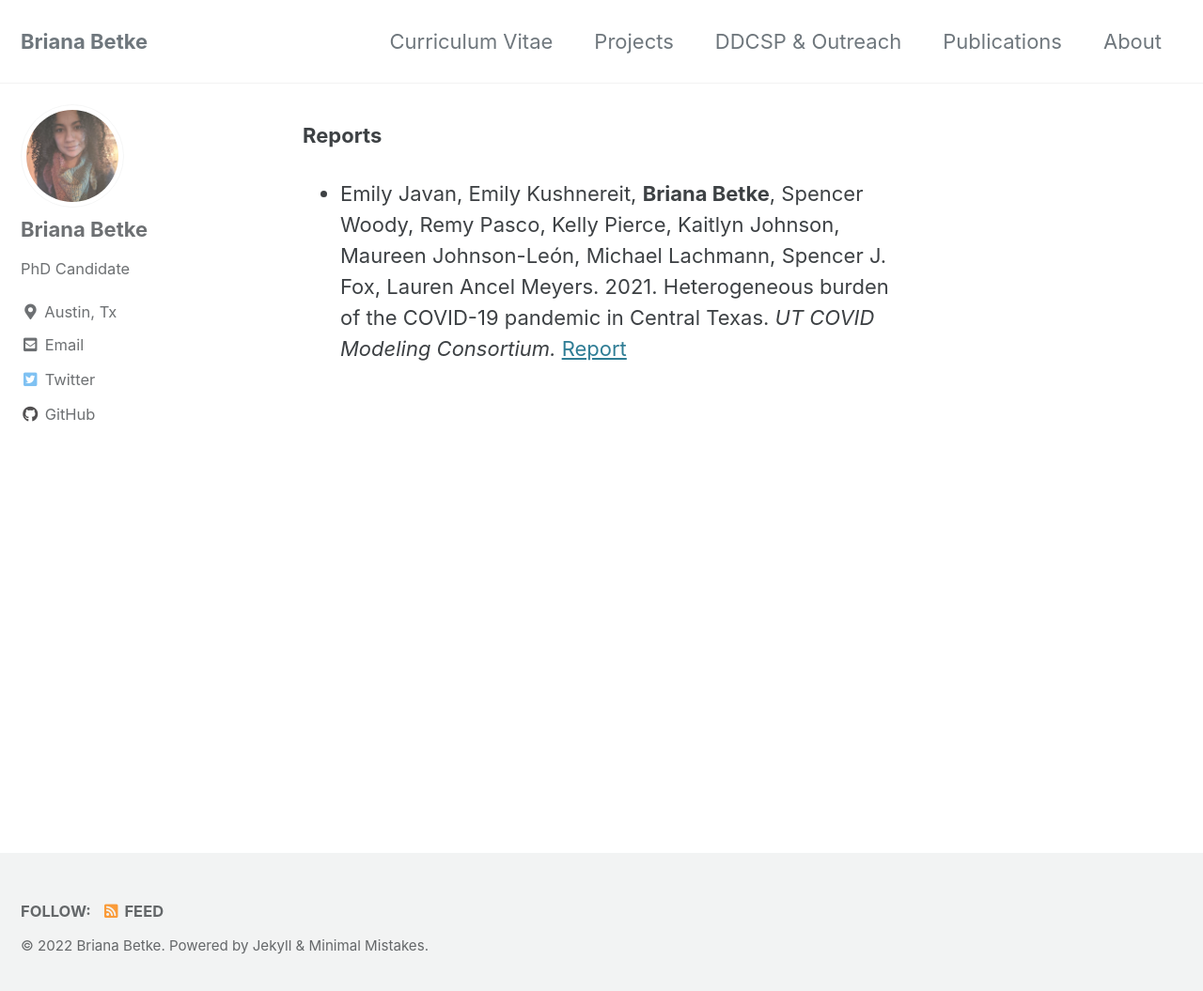
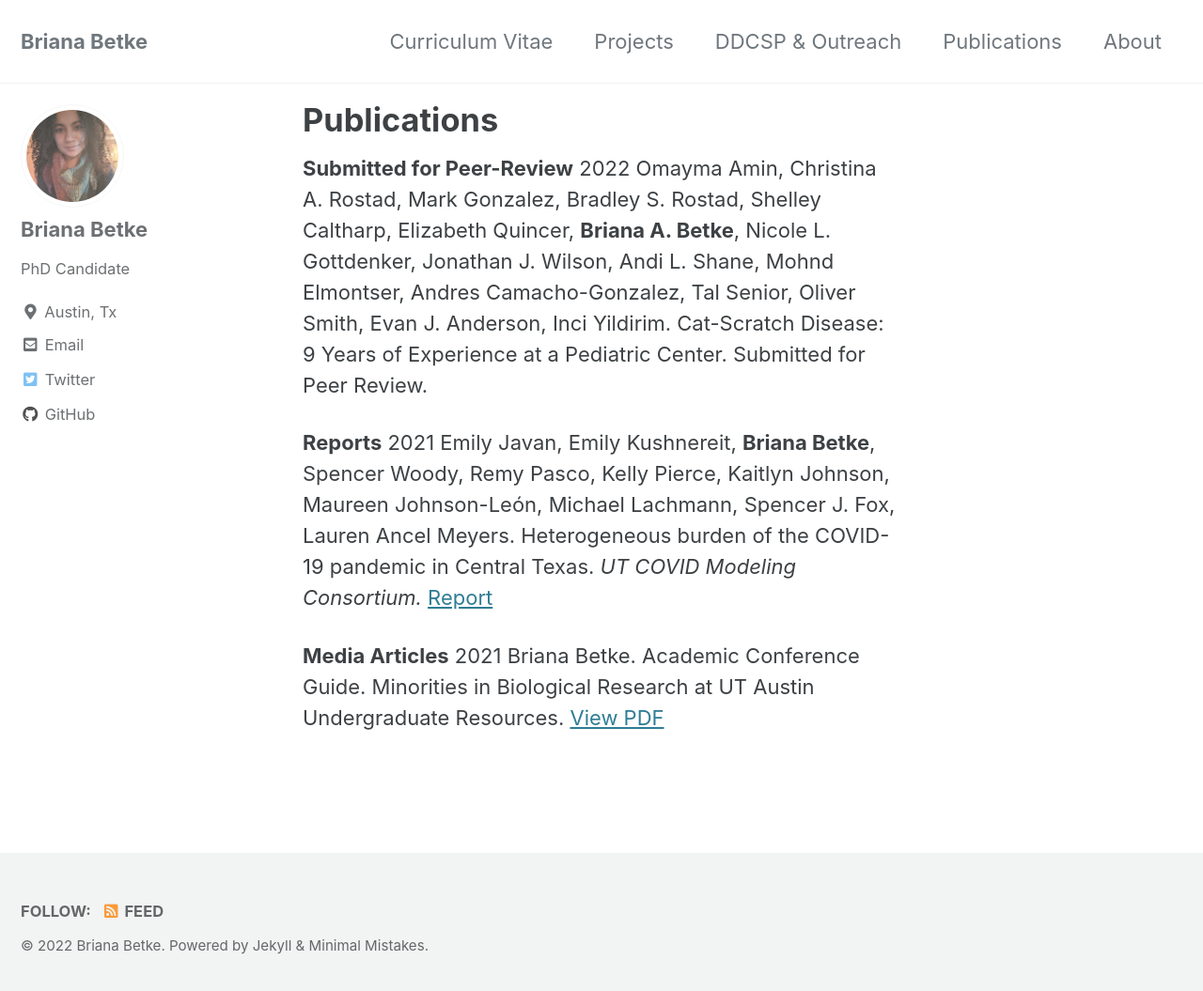
Before and after one commit to babetke/babetke.github.io, a Jekyll site: the page built from _pages/publications.md, in a window 1280 px wide and 1063 px high. Shown: the top 1055 px of the window at 94% size. Built offline with Jekyll 4.4.1, drawn with Linux system fonts in a browser that asks for light colours; cached includes are drawn as plain includes.

Commit message:
Updating publications

```diff
--- a/_pages/publications.md
+++ b/_pages/publications.md
@@ -1,9 +1,14 @@
 ---
-title: ""
+title: "Publications"
 permalink: /publications/
 ---
 
+**Submitted for Peer-Review**
+2022	Omayma Amin, Christina A. Rostad, Mark Gonzalez, Bradley S. Rostad, Shelley Caltharp, Elizabeth Quincer, **Briana A. Betke**, Nicole L. Gottdenker, Jonathan J. Wilson, Andi L. Shane, Mohnd Elmontser, Andres Camacho-Gonzalez, Tal Senior, Oliver Smith, Evan J. Anderson, Inci Yildirim. Cat-Scratch Disease: 9 Years of Experience at a Pediatric Center. Submitted for Peer Review.
+
 **Reports**
+2021	Emily Javan, Emily Kushnereit, **Briana Betke**, Spencer Woody, Remy Pasco, Kelly Pierce, Kaitlyn Johnson, Maureen Johnson-León, Michael Lachmann, Spencer J. Fox, Lauren Ancel Meyers. Heterogeneous burden of the COVID-19 pandemic in Central Texas. *UT COVID Modeling Consortium.*
+    [Report](https://sites.cns.utexas.edu/sites/default/files/cid/files/austin_covid-19_spatial_burden_report.pdf?m=1611796135)
 
-- Emily Javan, Emily Kushnereit, **Briana Betke**, Spencer Woody, Remy Pasco, Kelly Pierce, Kaitlyn Johnson, Maureen Johnson-León, Michael Lachmann, Spencer J. Fox, Lauren Ancel Meyers. 2021. Heterogeneous burden of the COVID-19 pandemic in Central Texas. *UT COVID Modeling Consortium.*
-    [Report](https://sites.cns.utexas.edu/sites/default/files/cid/files/austin_covid-19_spatial_burden_report.pdf?m=1611796135)
+**Media Articles**
+2021	Briana Betke. Academic Conference Guide. Minorities in Biological Research at UT Austin Undergraduate Resources. [View PDF](https://minoritiesinbiologicalresearch.weebly.com/uploads/1/3/5/8/135801712/academic_conference_guide.pdf)
```
